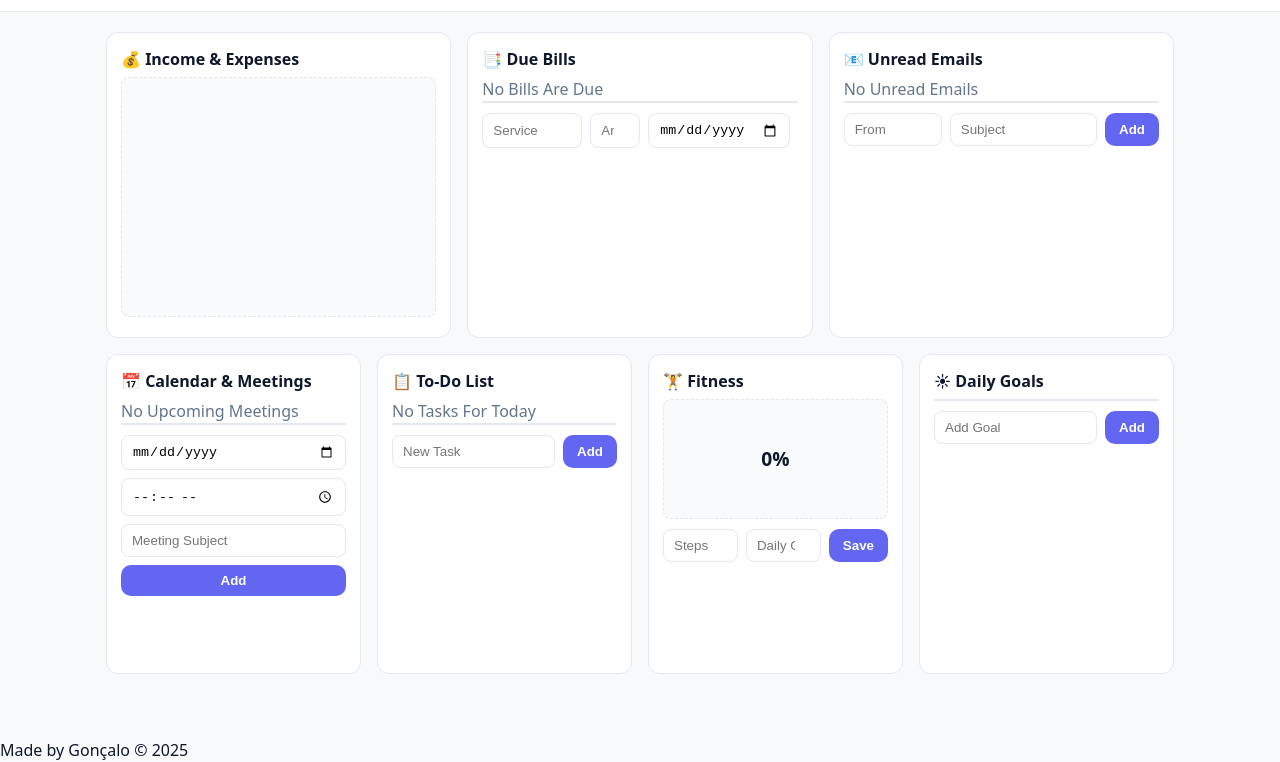
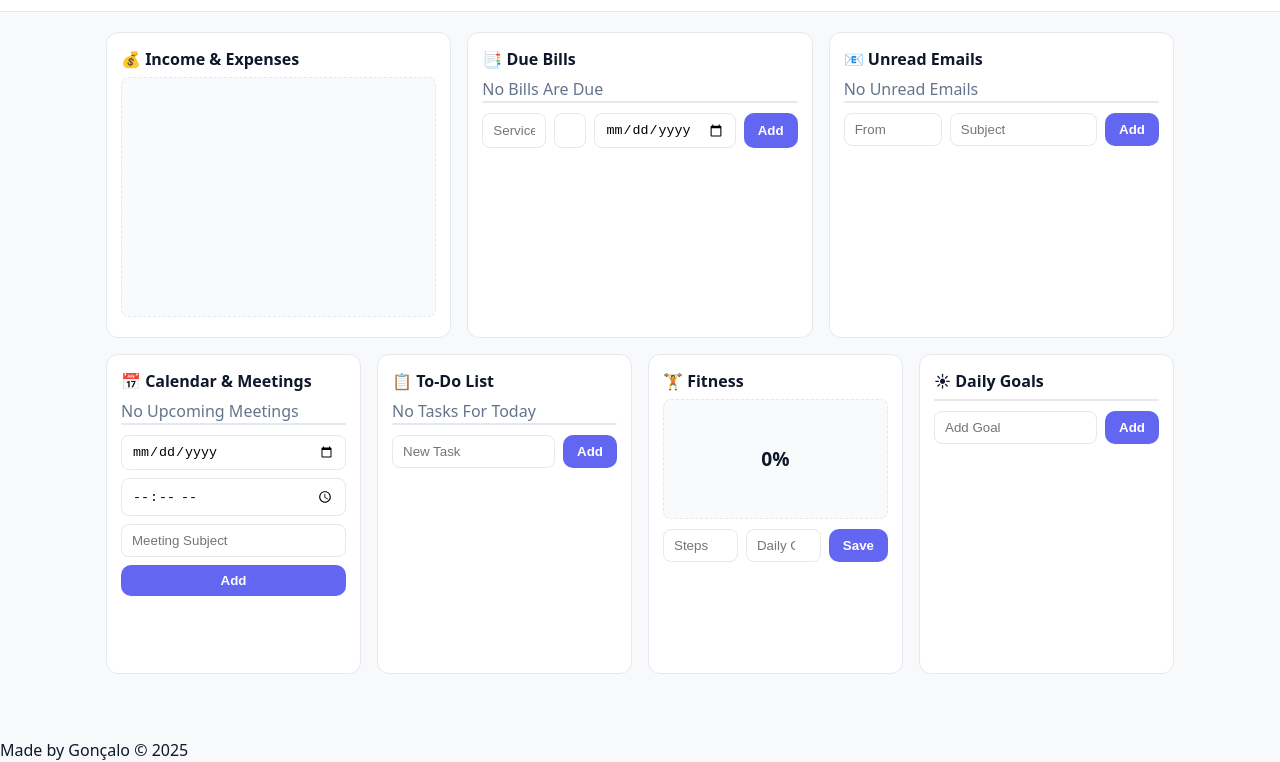
Before and after one commit to gncfilipe/myproject, a plain HTML site: page index.html in a window 1280 px wide. Shown: the part 48-810 px from the top of the page. Drawn offline with Linux system fonts and the light colour scheme; a script that the page names is missing.

Commit message:
added button to bills container

```diff
--- a/index.html
+++ b/index.html
@@ -31,6 +31,7 @@
         <input type="text" name="name" placeholder="Service" required/>
         <input type="number" name="amount" min="0" step="0.01" placeholder="Amount" required/>
         <input type="date" name="due" required/>
+        <button class="btn" type="submit">Add</button>
       </form>
     </section>
     <!-- Unread Emails -->
```
